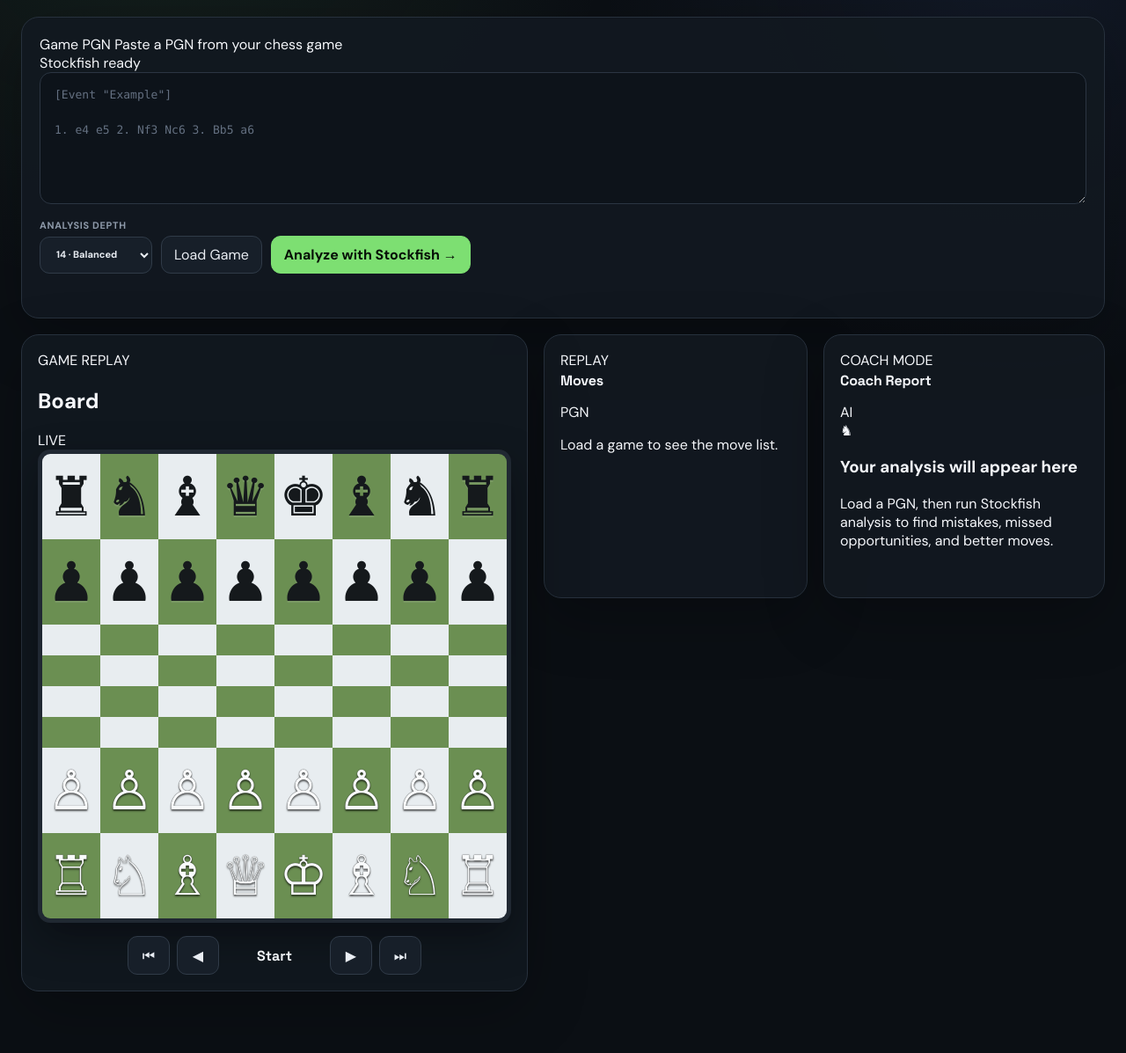
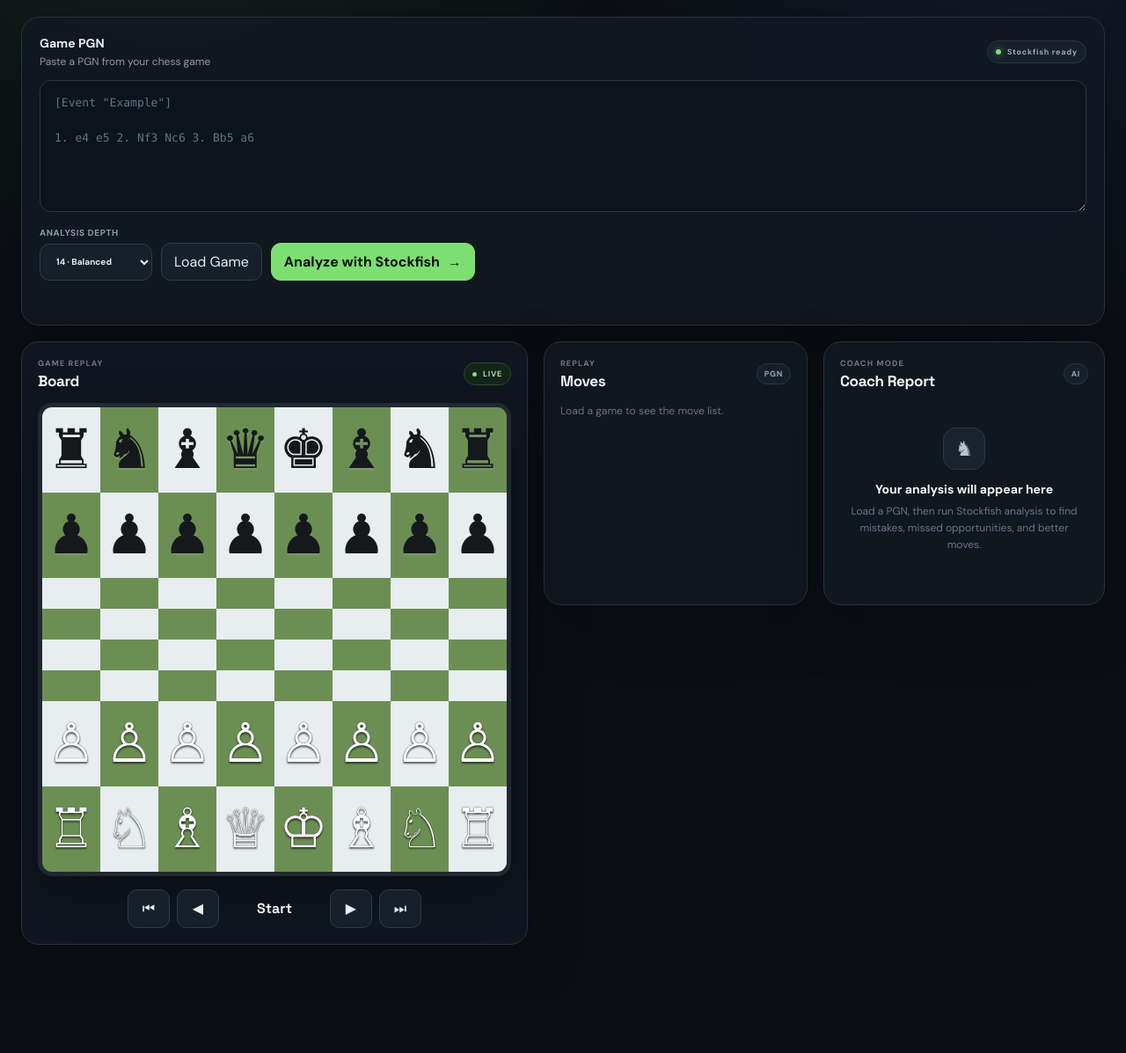
Before and after one commit to venkataishaan-ux/chess-ai-nextlevel, a Flask app: page / in a window 1280 px wide. Shown: the part 182-1379 px from the top of the page at 88% size. After the commit the page ends 1256 px from the top, so only its background shows below. Run offline with Flask 3, Linux system fonts and the light colour scheme.

Commit message:
V2.1.2: finish polished dashboard styling

```diff
--- a/static/style.css
+++ b/static/style.css
@@ -17,7 +17,6 @@
 }
 
 * { box-sizing: border-box; }
-
 html { min-height: 100%; }
 
 body {
@@ -56,7 +55,7 @@ header {
 
 h1 {
   margin: 0;
-  max-width: 760px;
+  max-width: 800px;
   font-family: 'Space Grotesk', system-ui, sans-serif;
   font-size: clamp(32px, 5vw, 58px);
   line-height: .98;
@@ -72,7 +71,7 @@ h1 {
 }
 
 .input-card, .board-card, .moves-card, .report-card {
-  background: rgba(18, 24, 32, .92);
+  background: rgba(18, 24, 32, .94);
   border: 1px solid var(--border);
   border-radius: 20px;
   box-shadow: 0 22px 70px rgba(0,0,0,.24);
@@ -83,17 +82,54 @@ h1 {
   margin-bottom: 18px;
 }
 
-.input-card > label {
-  display: block;
-  margin-bottom: 8px;
-  font-size: 13px;
-  font-weight: 700;
-  color: #dce2ea;
+.input-heading, .card-topline {
+  display: flex;
+  align-items: center;
+  justify-content: space-between;
+  gap: 12px;
+}
+
+.input-heading > div { display: grid; gap: 4px; }
+
+.input-card > .input-heading label {
+  margin: 0;
+  color: #edf1f6;
+  font-size: 14px;
+  font-weight: 800;
+}
+
+.input-heading span:not(.engine-pill) {
+  color: var(--muted);
+  font-size: 12px;
+}
+
+.engine-pill, .live-dot, .count-badge {
+  display: inline-flex;
+  align-items: center;
+  gap: 7px;
+  white-space: nowrap;
+  color: #9ca9b9;
+  background: #171f29;
+  border: 1px solid #2b3642;
+  border-radius: 999px;
+  padding: 6px 9px;
+  font-size: 9px;
+  font-weight: 800;
+  letter-spacing: .08em;
+}
+
+.engine-pill i {
+  width: 6px;
+  height: 6px;
+  border-radius: 50%;
+  background: var(--accent);
+  box-shadow: 0 0 10px rgba(125,223,114,.7);
 }
 
 textarea {
   width: 100%;
   min-height: 150px;
+  margin-top: 13px;
   padding: 15px 16px;
   color: #e9edf3;
   background: #0d131a;
@@ -124,7 +160,7 @@ textarea::placeholder { color: #647081; }
   display: grid;
   gap: 6px;
   color: var(--muted);
-  font-size: 11px;
+  font-size: 10px;
   font-weight: 700;
   text-transform: uppercase;
   letter-spacing: .06em;
@@ -142,13 +178,11 @@ select, button {
 }
 
 select { min-width: 128px; }
-
 button:hover {
   background: #202a36;
   border-color: #43505f;
   transform: translateY(-1px);
 }
-
 button:active { transform: translateY(0); }
 
 button.primary {
@@ -157,8 +191,8 @@ button.primary {
   border-color: var(--accent);
   font-weight: 800;
 }
-
 button.primary:hover { background: #94eb89; }
+button.primary span { margin-left: 5px; font-size: 16px; }
 
 #status {
   min-height: 18px;
@@ -175,10 +209,31 @@ button.primary:hover { background: #94eb89; }
 }
 
 .board-card, .moves-card, .report-card { padding: 18px; }
+.board-card { position: sticky; top: 18px; }
 
-.board-card {
-  position: sticky;
-  top: 18px;
+.card-topline { margin-bottom: 14px; }
+.card-topline > div { display: grid; gap: 3px; }
+.card-topline h2 {
+  margin: 0;
+  font-family: 'Space Grotesk', system-ui, sans-serif;
+  font-size: 17px;
+  letter-spacing: -.02em;
+}
+.card-kicker {
+  color: #6f7c8c;
+  font-size: 9px;
+  font-weight: 800;
+  letter-spacing: .13em;
+}
+.live-dot { color: #a7e7a1; background: #142419; border-color: #274b2c; }
+.live-dot::before { content: ''; width: 5px; height: 5px; border-radius: 50%; background: var(--accent); }
+.count-badge { padding: 5px 8px; }
+
+.board-wrap {
+  padding: 5px;
+  border-radius: 16px;
+  background: #202832;
+  box-shadow: 0 20px 50px rgba(0,0,0,.35);
 }
 
 .board {
@@ -187,9 +242,7 @@ button.primary:hover { background: #94eb89; }
   display: grid;
   grid-template-columns: repeat(8, 1fr);
   overflow: hidden;
-  border: 5px solid #202832;
-  border-radius: 14px;
-  box-shadow: 0 18px 45px rgba(0,0,0,.35);
+  border-radius: 11px;
   background: #202832;
 }
 
@@ -202,19 +255,11 @@ button.primary:hover { background: #94eb89; }
   line-height: 1;
   user-select: none;
 }
-
 .light { background: var(--light-square); }
 .dark { background: var(--dark-square); }
 
-.black-piece {
-  color: #15191c;
-  text-shadow: 0 2px 1px rgba(255,255,255,.12);
-}
-
-.white-piece {
-  color: #f9fbfc;
-  text-shadow: 0 2px 2px rgba(0,0,0,.58), 0 0 1px #111;
-}
+.black-piece { color: #15191c; text-shadow: 0 2px 1px rgba(255,255,255,.12); }
+.white-piece { color: #f9fbfc; text-shadow: 0 2px 2px rgba(0,0,0,.58), 0 0 1px #111; }
 
 .navigation {
   display: flex;
@@ -223,14 +268,12 @@ button.primary:hover { background: #94eb89; }
   gap: 8px;
   margin-top: 15px;
 }
-
 .navigation button {
   width: 48px;
   min-height: 44px;
   padding: 8px;
   font-size: 16px;
 }
-
 #moveLabel {
   min-width: 110px;
   color: #f0f3f7;
@@ -239,17 +282,7 @@ button.primary:hover { background: #94eb89; }
   font-weight: 700;
 }
 
-.moves-card h2, .report-card h2 {
-  margin: 2px 0 15px;
-  font-family: 'Space Grotesk', system-ui, sans-serif;
-  font-size: 16px;
-  letter-spacing: -.01em;
-}
-
-.moves-card {
-  min-height: 300px;
-}
-
+.moves-card { min-height: 300px; }
 .moves-list {
   display: grid;
   grid-template-columns: 1fr 1fr;
@@ -258,7 +291,6 @@ button.primary:hover { background: #94eb89; }
   overflow: auto;
   padding-right: 3px;
 }
-
 .move {
   padding: 8px 9px;
   color: #aeb8c5;
@@ -267,16 +299,27 @@ button.primary:hover { background: #94eb89; }
   font: 12px ui-monospace, SFMono-Regular, Menlo, monospace;
   transition: background .15s, color .15s;
 }
-
 .move:hover { color: #fff; background: #1b2530; }
 .move.active { color: #071007; background: var(--accent); font-weight: 800; }
 
-.report-card {
-  min-height: 300px;
-  max-height: 750px;
-  overflow: auto;
+.empty-state, .empty-report p { color: #687586; font-size: 12px; line-height: 1.6; }
+.empty-report { padding: 28px 10px 20px; text-align: center; }
+.empty-icon {
+  display: grid;
+  place-items: center;
+  width: 48px;
+  height: 48px;
+  margin: 0 auto 13px;
+  color: #b8c3d0;
+  background: #1a232d;
+  border: 1px solid #2b3744;
+  border-radius: 14px;
+  font-size: 23px;
 }
+.empty-report h3 { margin: 0 0 7px; font-size: 14px; }
+.empty-report p { max-width: 300px; margin: 0 auto; }
 
+.report-card { min-height: 300px; max-height: 750px; overflow: auto; }
 .report-card > #report > p { color: var(--muted); line-height: 1.6; }
 
 .issue {
@@ -287,30 +330,10 @@ button.primary:hover { background: #94eb89; }
   border-left: 3px solid #e2a84d;
   border-radius: 12px;
 }
-
-.issue strong {
-  display: block;
-  margin-bottom: 13px;
-  color: #f5f7fb;
-  font-size: 13px;
-}
-
+.issue strong { display: block; margin-bottom: 13px; color: #f5f7fb; font-size: 13px; }
 .coach-section { margin: 12px 0; }
-
-.coach-section b {
-  color: #aeb8c5;
-  font-size: 11px;
-  text-transform: uppercase;
-  letter-spacing: .05em;
-}
-
-.coach-section p {
-  margin: 5px 0 0;
-  color: #d3d9e1;
-  font-size: 13px;
-  line-height: 1.55;
-}
-
+.coach-section b { color: #aeb8c5; font-size: 11px; text-transform: uppercase; letter-spacing: .05em; }
+.coach-section p { margin: 5px 0 0; color: #d3d9e1; font-size: 13px; line-height: 1.55; }
 .best-move {
   margin: 13px 0;
   padding: 12px;
@@ -320,28 +343,12 @@ button.primary:hover { background: #94eb89; }
   border-radius: 10px;
   font-size: 13px;
 }
-
-.issue details {
-  margin: 12px 0 5px;
-  color: var(--muted);
-}
-
-.issue summary {
-  cursor: pointer;
-  color: #b8c3d0;
-  font-size: 12px;
-}
-
-.issue small {
-  color: #687586;
-  font-size: 10px;
-}
+.issue details { margin: 12px 0 5px; color: var(--muted); }
+.issue summary { cursor: pointer; color: #b8c3d0; font-size: 12px; }
+.issue small { color: #687586; font-size: 10px; }
 
 .moves-list::-webkit-scrollbar, .report-card::-webkit-scrollbar { width: 7px; }
-.moves-list::-webkit-scrollbar-thumb, .report-card::-webkit-scrollbar-thumb {
-  background: #303b48;
-  border-radius: 20px;
-}
+.moves-list::-webkit-scrollbar-thumb, .report-card::-webkit-scrollbar-thumb { background: #303b48; border-radius: 20px; }
 
 @media (max-width: 1150px) {
   .workspace { grid-template-columns: minmax(420px, 1.3fr) minmax(230px, .7fr); }
@@ -359,7 +366,9 @@ button.primary:hover { background: #94eb89; }
 }
 
 @media (max-width: 480px) {
-  .controls > * { width: 100%; }
-  .controls button, .controls select { width: 100%; }
+  .app { padding-left: 10px; padding-right: 10px; }
+  .input-heading { align-items: flex-start; }
+  .engine-pill { display: none; }
+  .controls > *, .controls button, .controls select { width: 100%; }
   .board-card, .moves-card, .report-card, .input-card { border-radius: 16px; }
 }
```
